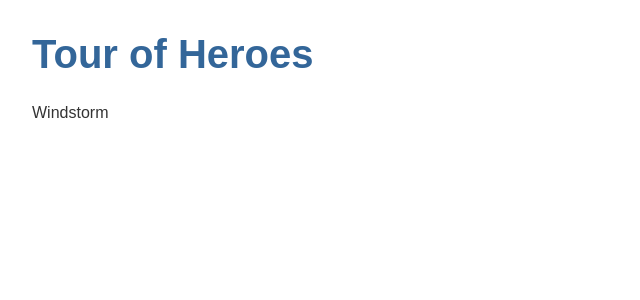
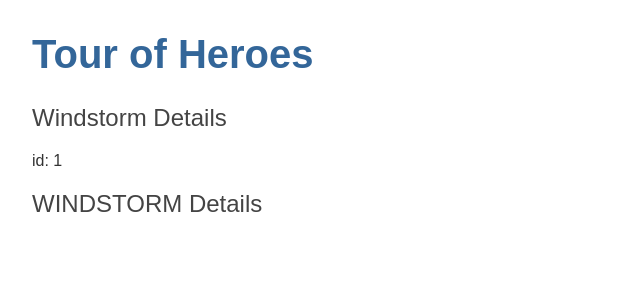
Before and after one commit to estebanquiencke/Practica_angular, an Angular app: page / in a window 1280 px wide. Shown: the top 300 px of the page, without its empty margins (0-640 px from the left). Built offline with nearby package versions, Linux system fonts and the light colour scheme.

Commit message:
2 files modified

```diff
--- a/src/app/heroes/heroes.component.html
+++ b/src/app/heroes/heroes.component.html
@@ -1 +1,3 @@
-{{hero}}
+<h2>{{hero.name}} Details</h2>
+<div><span>id: </span>{{hero.id}}</div>
+<h2>{{hero.name | uppercase}} Details</h2>
--- a/src/app/heroes/heroes.component.ts
+++ b/src/app/heroes/heroes.component.ts
@@ -1,4 +1,5 @@
 import { Component, OnInit } from '@angular/core';
+import { Hero } from '../hero';
 
 @Component({
   selector: 'app-heroes',
@@ -6,7 +7,11 @@
       styleUrls: ['./heroes.component.css']
       })
       export class HeroesComponent implements OnInit {
-hero = 'Windstorm';
+        hero: Hero = {
+            id: 1,
+                name: 'Windstorm'
+                  };
+
                     constructor() { }
 
                       ngOnInit() {
```
Lines whose indentation alone changed are shown as unchanged.
